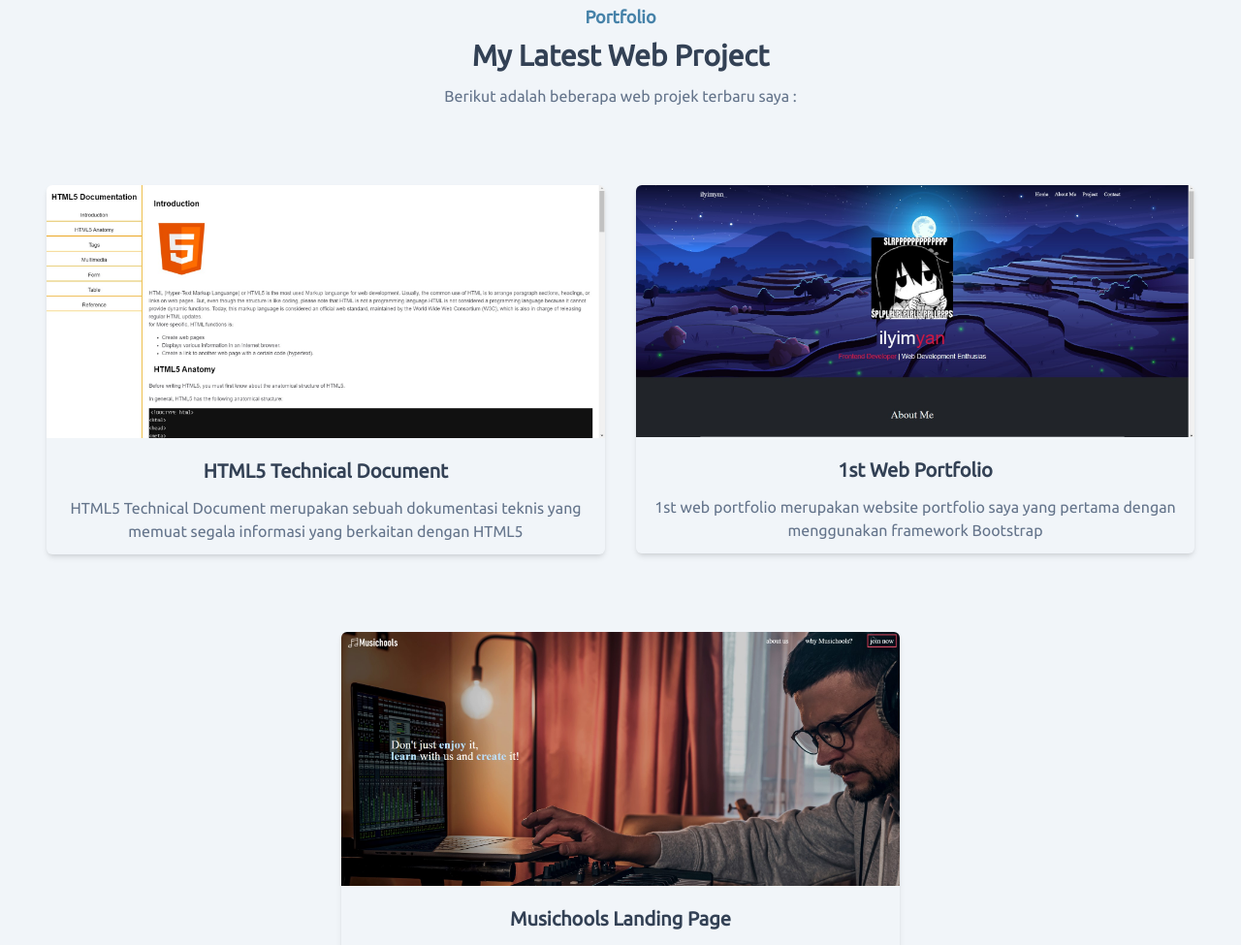
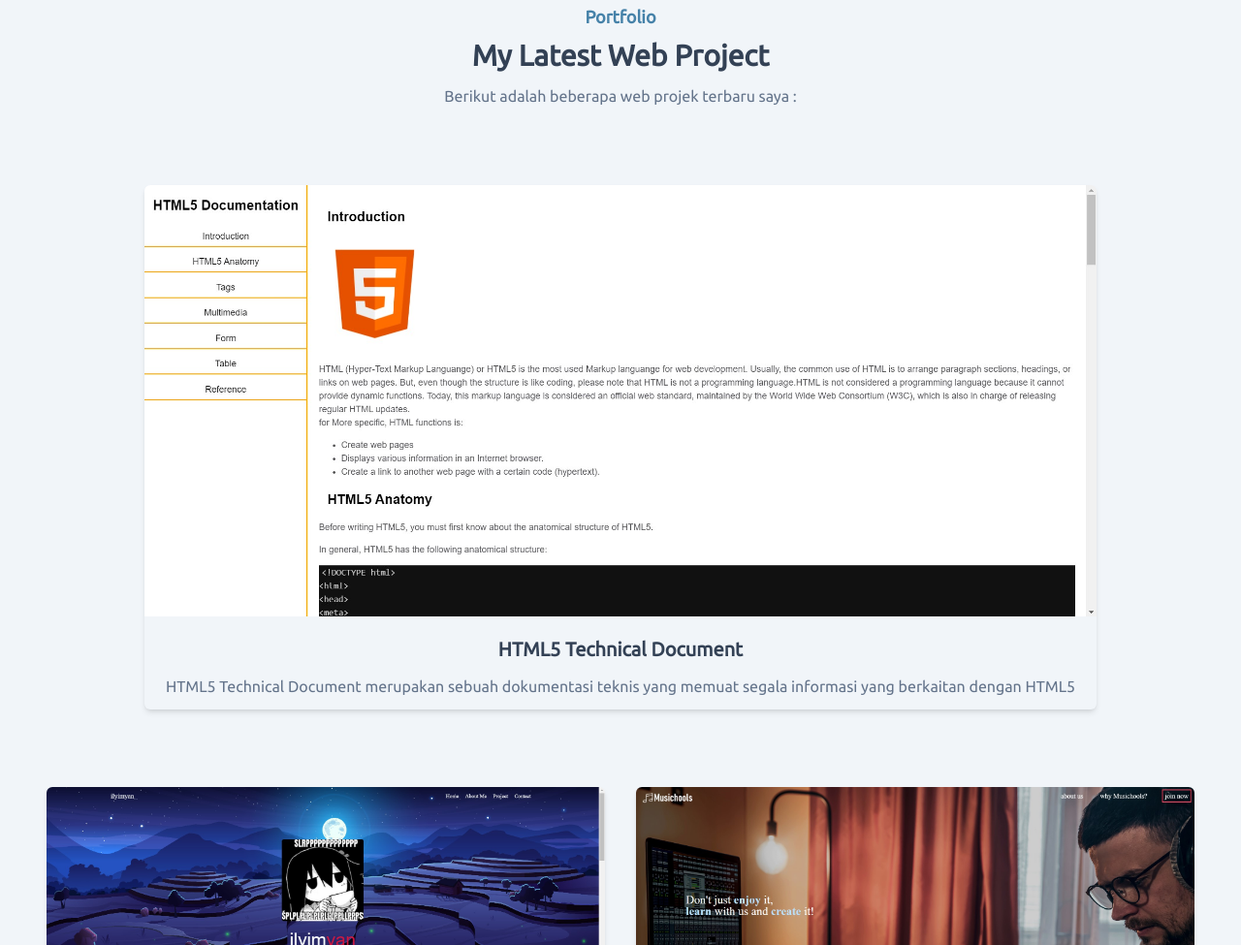
Before and after one commit to Saroyann/web-portfolio-2, a website: page src/public/index.html in a window 1280 px wide. Shown: the part 1670-2645 px from the top of the page at 97% size. Drawn offline with Linux system fonts and the light colour scheme.

Commit message:
initial commit

```diff
--- a/src/public/index.html
+++ b/src/public/index.html
@@ -198,7 +198,7 @@
             </div>
 
             <div class="w-full px-4 flex flex-wrap justify-center">
-                <div class="mb-12 p-4 md:w-1/2">
+                <div class="mb-12 p-4 md:w-1/2 xl:w-10/12 mx-auto">
                     <div class="rounded-md shadow-md overflow-hidden">
                         <img src="/src/img/portfolio/1.jpg" alt="HTML5 Technical Document" class="w-full">
                         <h2 class="font-semibold text-xl text-dark mt-5 mb-3 text-center">HTML5 Technical Document</h2>
```
Also changed, not shown: src/css/dist/output.css.
